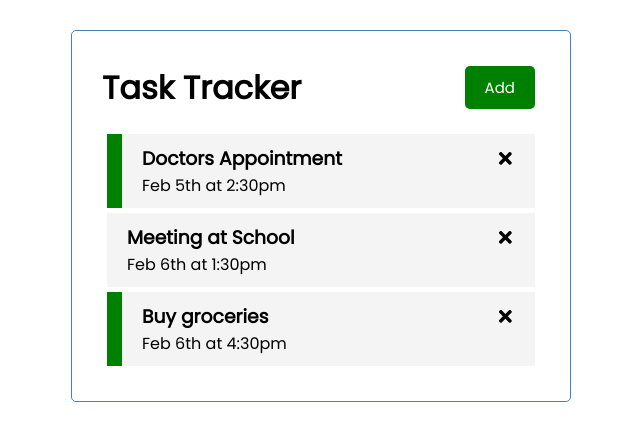
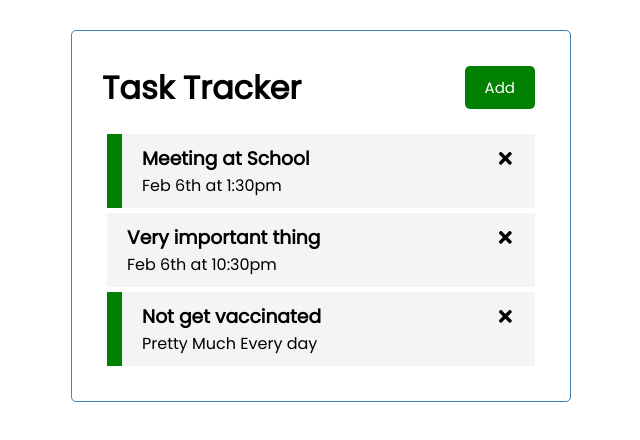
Before and after one commit to DanyylCon/react-task-tracker, a React (Create React App) app: page / in a window 1280 px wide. Shown: the top 440 px of the page, without its empty margins (319-959 px from the left). Built offline with nearby package versions, Linux system fonts and the light colour scheme; data requests are answered from the project's data file; the HTML template or start-up script is replaced by a standard one.

Commit message:
add json-server functionality

```diff
--- /dev/null
+++ b/db.json
@@ -0,0 +1,22 @@
+{
+  "tasks": [
+    {
+      "id": 2,
+      "text": "Meeting at School",
+      "day": "Feb 6th at 1:30pm",
+      "reminder": true
+    },
+    {
+      "id": 3,
+      "text": "Very important thing",
+      "day": "Feb 6th at 10:30pm",
+      "reminder": false
+    },
+    {
+      "text": "Not get vaccinated",
+      "day": "Pretty Much Every day",
+      "reminder": true,
+      "id": 4
+    }
+  ]
+}
--- a/package.json
+++ b/package.json
@@ -6,6 +6,7 @@
     "@testing-library/jest-dom": "^5.14.1",
     "@testing-library/react": "^11.2.7",
     "@testing-library/user-event": "^12.8.3",
+    "json-server": "^0.16.3",
     "react": "^17.0.2",
     "react-dom": "^17.0.2",
     "react-icons": "^4.2.0",
@@ -16,7 +17,8 @@
     "start": "react-scripts start",
     "build": "react-scripts build",
     "test": "react-scripts test",
-    "eject": "react-scripts eject"
+    "eject": "react-scripts eject",
+    "server": "json-server --watch db.json --port 5000"
   },
   "eslintConfig": {
     "extends": [
--- a/src/App.js
+++ b/src/App.js
@@ -1,42 +1,53 @@
 import Header from './components/Header'
-import {useState} from 'react';
+import {useState, useEffect} from 'react';
 import Tasks from './components/Tasks';
 import AddTask from './components/AddTask';
 
 function App() {
   const [showAddTask, setShowAddTask] = useState(false);
-  const [tasks, setTasks] = useState(
-    [
-        {
-          "id": 1,
-          "text": "Doctors Appointment",
-          "day": "Feb 5th at 2:30pm",
-          "reminder": true
-        },
-        {
-          "id": 2,
-          "text": "Meeting at School",
-          "day": "Feb 6th at 1:30pm",
-          "reminder": false
-        },
-        {
-          "id": 3,
-          "text": "Buy groceries",
-          "day": "Feb 6th at 4:30pm",
-          "reminder": true
-        }
-      ]
-);
+  const [tasks, setTasks] = useState([]);
+
+  useEffect (() => {
+    const getTasks = async() => {
+      const tasksFromServer = await fetchTasks();
+      setTasks(tasksFromServer);
+    }
+
+    getTasks();
+  }, []);
+
+//Fetch Tasks
+const fetchTasks = async () => {
+  const res = await fetch('http://localhost:5000/tasks');
+  const data = await res.json();
+
+ return data;
+}
 
 //Add Task
-const addTask = (task) => {
-  const id = Math.floor(Math.random() * 10000) + 1;
-  const newTask = {id, ...task};
-  setTasks([...tasks, newTask]);
+const addTask = async (task) => {
+  // const id = Math.floor(Math.random() * 10000) + 1;
+  // const newTask = {id, ...task};
+  // setTasks([...tasks, newTask]);
+
+  const res = await fetch (`http://localhost:5000/tasks`,
+    {
+      method: 'POST',
+      headers: {
+        'Content-type': 'application/json'
+      },
+      body: JSON.stringify(task)
+    })
+
+    const newTask = await res.json();
+    setTasks([...tasks, newTask]);
+
 }
 
 //Delete Task
-const deleteTask = (id) => {
+const deleteTask = async (id) => {
+  await fetch (`http://localhost:5000/tasks/${id}`, {method: 'DELETE'});
+
   setTasks(tasks.filter((task) => task.id !== id));
 }
 
```
Also changed, not shown: 1 other file (tests, documents, lock files or other folders).
